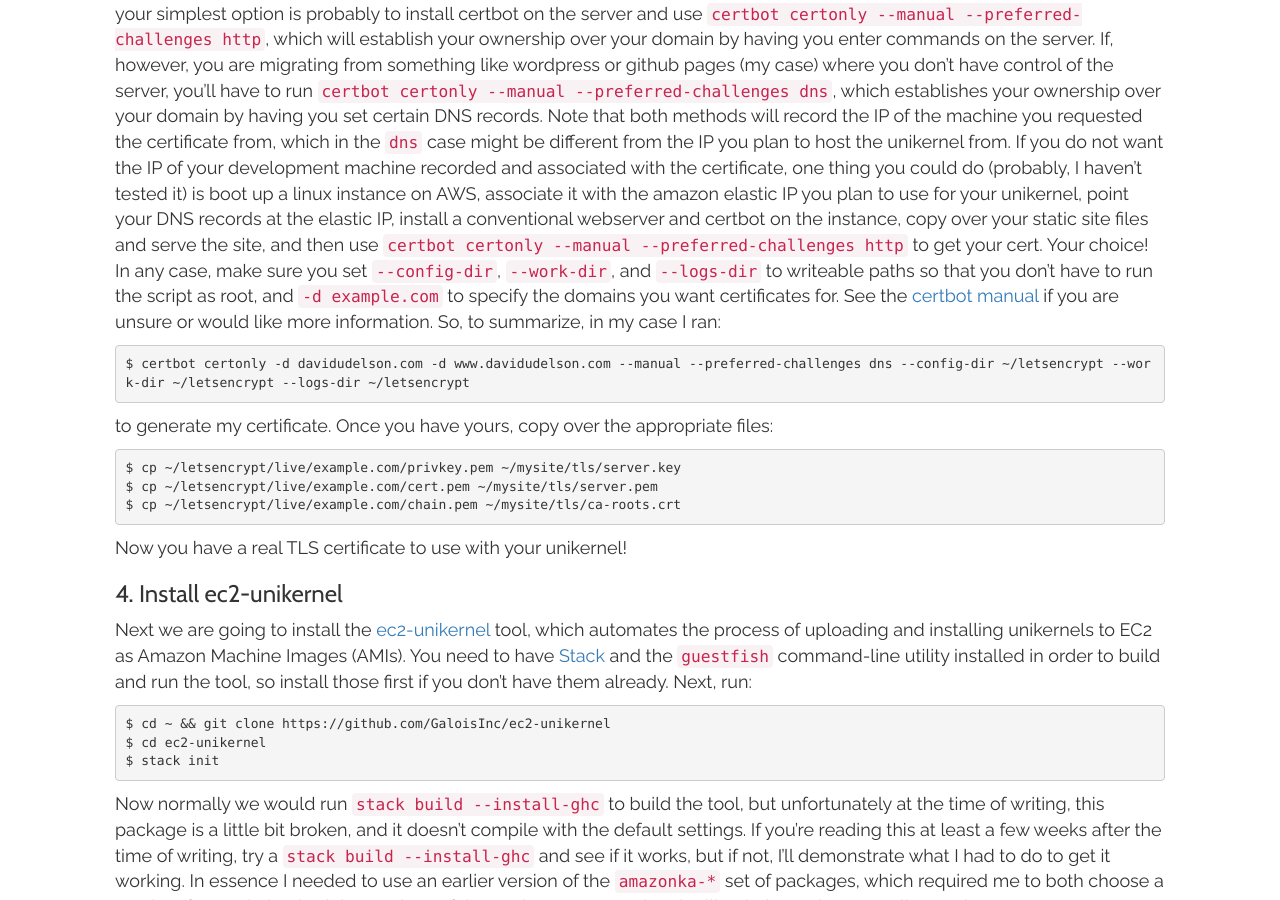
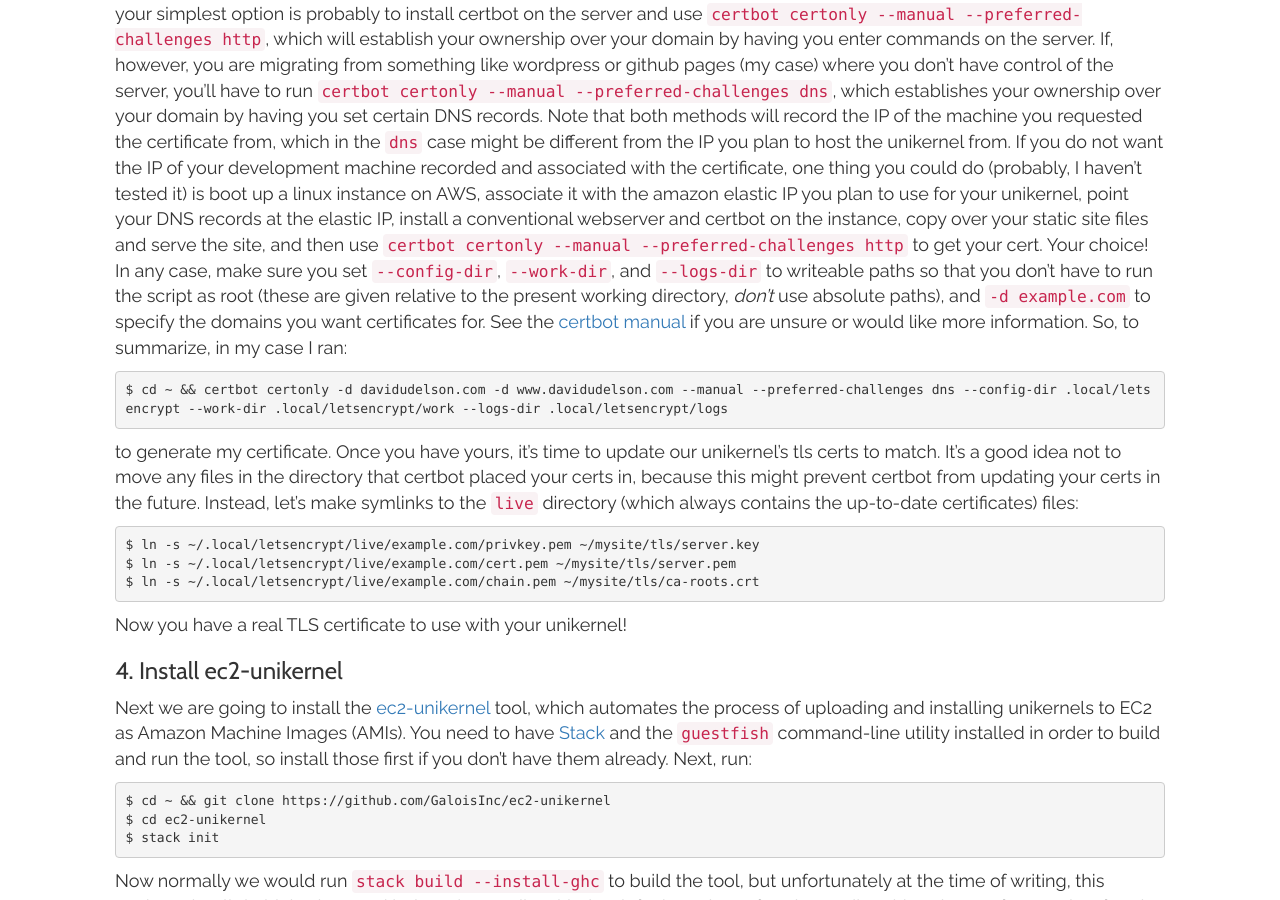
Before and after one commit to dudelson/website, a Jekyll site: the page built from _posts/2017-06-13-aws-unikernel-guide.md, in a window 1280 px wide and 900 px high, scrolled down 2372 px. Built offline with Jekyll 4.4.1, drawn with Linux system fonts in a browser that asks for light colours; nearby versions of some CDN libraries.

Commit message:
Update AWS unikernel guide

```diff
--- a/_posts/2017-06-13-aws-unikernel-guide.md
+++ b/_posts/2017-06-13-aws-unikernel-guide.md
@@ -147,20 +147,25 @@
 serve the site, and then use `certbot certonly --manual --preferred-challenges
 http` to get your cert. Your choice! In any case, make sure you set
 `--config-dir`, `--work-dir`, and `--logs-dir` to writeable paths so that you
-don't have to run the script as root, and `-d example.com` to specify the
+don't have to run the script as root (these are given relative to the present
+working directory, *don't* use absolute paths), and `-d example.com` to specify the
 domains you want certificates for. See the
 [certbot manual](https://certbot.eff.org/docs/using.html#getting-certificates-and-choosing-plugins)
 if you are unsure or would like more information. So, to summarize, in my case I
 ran:
 
-    $ certbot certonly -d davidudelson.com -d www.davidudelson.com --manual --preferred-challenges dns --config-dir ~/letsencrypt --work-dir ~/letsencrypt --logs-dir ~/letsencrypt
+    $ cd ~ && certbot certonly -d davidudelson.com -d www.davidudelson.com --manual --preferred-challenges dns --config-dir .local/letsencrypt --work-dir .local/letsencrypt/work --logs-dir .local/letsencrypt/logs
 
-to generate my certificate. Once you have yours, copy over the appropriate
+to generate my certificate. Once you have yours, it's time to update our
+unikernel's tls certs to match. It's a good idea not to move any files in the
+directory that certbot placed your certs in, because this might prevent certbot
+from updating your certs in the future. Instead, let's make symlinks to the
+`live` directory (which always contains the up-to-date certificates)
 files:
 
-    $ cp ~/letsencrypt/live/example.com/privkey.pem ~/mysite/tls/server.key
-    $ cp ~/letsencrypt/live/example.com/cert.pem ~/mysite/tls/server.pem
-    $ cp ~/letsencrypt/live/example.com/chain.pem ~/mysite/tls/ca-roots.crt
+    $ ln -s ~/.local/letsencrypt/live/example.com/privkey.pem ~/mysite/tls/server.key
+    $ ln -s ~/.local/letsencrypt/live/example.com/cert.pem ~/mysite/tls/server.pem
+    $ ln -s ~/.local/letsencrypt/live/example.com/chain.pem ~/mysite/tls/ca-roots.crt
 
 Now you have a real TLS certificate to use with your unikernel!
 
```
Also changed, not shown: blog/archive/dates/2017-07.md (added, +7 -0 lines), blog/archive/tags/gsoc.md (added, +6 -0 lines).
